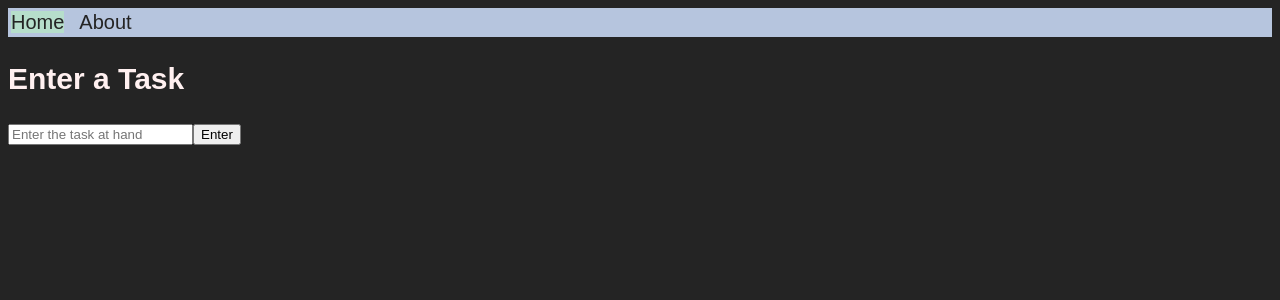
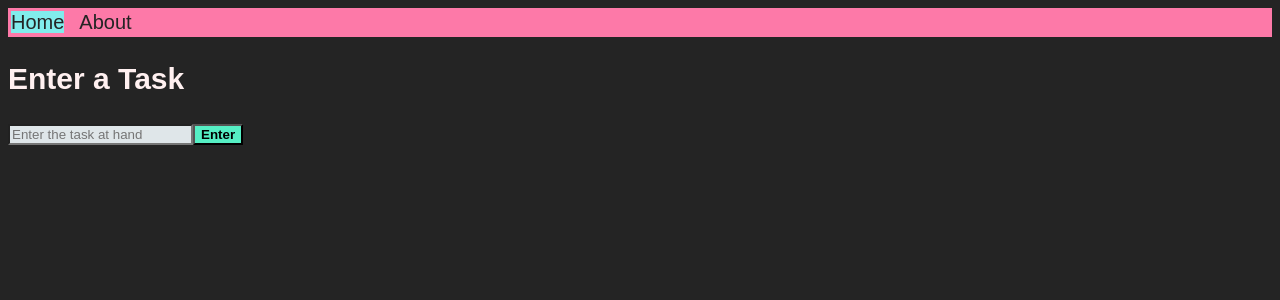
Before and after one commit to alex-305/Tasker, a Vue app: page / in a window 1280 px wide. Shown: the top 300 px of the page. Built offline with nearby package versions, Linux system fonts and the light colour scheme.

Commit message:
Updated css styling

```diff
--- a/src/assets/main.css
+++ b/src/assets/main.css
@@ -16,3 +16,21 @@ body {
     font-family: 'Source Code Pro',sans-serif;
     font-size: 20px;
 }
+
+.xButton {
+    font-weight: bold;
+    background-color: #ff7675;
+}
+
+.pButton {
+    font-weight: bold;
+    background-color: #55efc4;
+}
+
+.createButton {
+    background: linear-gradient(140deg, #fec9dc, #55efc4, #fec9dc);
+}
+
+input[type="text"], textarea::placeholder {
+    background-color: #dfe6e9;
+}
--- a/src/components/NavigationBar.vue
+++ b/src/components/NavigationBar.vue
@@ -21,7 +21,7 @@ import { RouterLink } from 'vue-router';
 
 <style>
 .navbar {
-    background-color: #b6c5de;
+    background-color: #fd79a8;
     display: flex;
     justify-content: left;
     padding: 3px;
@@ -34,7 +34,11 @@ import { RouterLink } from 'vue-router';
 }
 
 .active {
-    background-color: #b6decb;
+    background-color: #81ecec;
+}
+
+.inactive {
+    background-color: #b2bec3;
 }
 
 </style>
--- a/src/components/TaskMaker.vue
+++ b/src/components/TaskMaker.vue
@@ -3,21 +3,21 @@
         <div>
             <h2>Enter a Task</h2>
             <input type="text" @keyup.enter="setTaskSubmitted()" v-model="taskName" placeholder="Enter the task at hand">
-            <button @click="setTaskSubmitted()">Enter</button>
+            <button class="pButton" @click="setTaskSubmitted()">Enter</button>
             <div v-if="taskSubmitted && taskName !== ''">
                 <h2> {{ taskName }} </h2>
                 <h3>Steps</h3>
                 <div v-if="stepList.length > 0">
                     <div v-for="step in stepList" :key="step.id">
                         <input type="text" v-model="step.name">
-                        <button @click="addStep(step.id)">+</button>
-                        <button @click="removeStep(step.id)">X</button>
+                        <button class="pButton" @click="addStep(step.id)">+</button>
+                        <button class="xButton" @click="removeStep(step.id)">X</button>
                     </div>
                 </div>
                 <input type="text" @keyup.enter="addStep(stepList.length-1)" v-model="newStep.name" placeholder="Enter steps to finish task">
-                <button @click="addStep(stepList.length-1)">Add</button>
+                <button class="pButton" @click="addStep(stepList.length-1)">Add</button>
                 <div>
-                    <button @click="createTask()">Create Task</button>
+                    <button class="createButton" @click="createTask()">Create Task</button>
                 </div>
             </div>
         </div>
```
